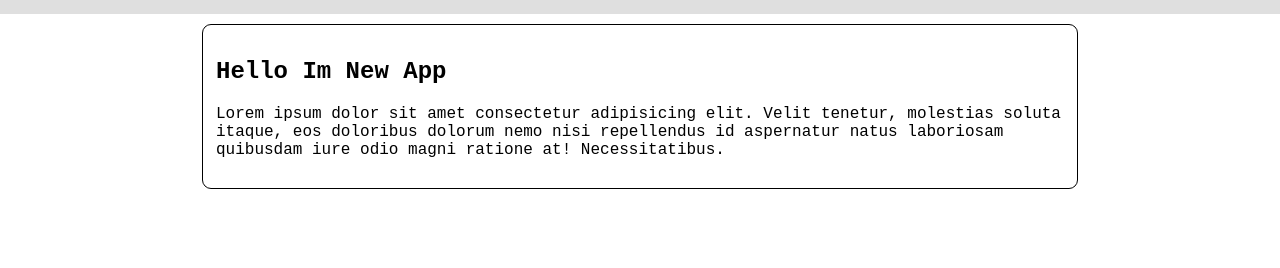
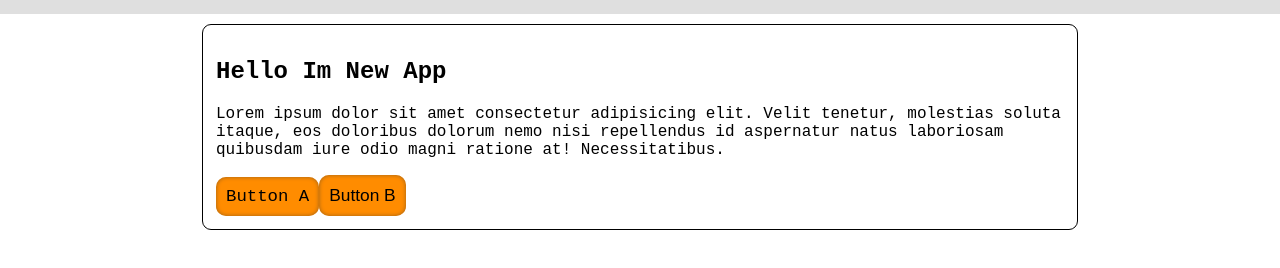
Before and after one commit to nahidhk/icx, a plain HTML site: page index.html in a window 1280 px wide. Shown: the part 46-314 px from the top of the page. Drawn offline with Linux system fonts and the light colour scheme.

Commit message:
new update

```diff
--- a/index.html
+++ b/index.html
@@ -12,7 +12,7 @@
     <section class="main">
         <div class="new">
             <div class="root">
-                <div style="background-color: #fff;color: #000;border: 1px solid #000;border-radius: 9px;margin: 10px;padding: 13px;"><h1>Hello Im New App</h1><p>Lorem ipsum dolor sit amet consectetur adipisicing elit. Velit tenetur, molestias soluta itaque, eos doloribus dolorum nemo nisi repellendus id aspernatur natus laboriosam quibusdam iure odio magni ratione at! Necessitatibus.</p></div>
+                <div style="background-color: #fff;color: #000;border: 1px solid #000;border-radius: 9px;margin: 10px;padding: 13px;"><h1>Hello Im New App</h1><p>Lorem ipsum dolor sit amet consectetur adipisicing elit. Velit tenetur, molestias soluta itaque, eos doloribus dolorum nemo nisi repellendus id aspernatur natus laboriosam quibusdam iure odio magni ratione at! Necessitatibus.</p><a class="btn">Button A</a><button class="btn">Button B</button></div>
             </div>
         </div>
     </section>
--- a/src/old.css
+++ b/src/old.css
@@ -25,3 +25,25 @@ body {
     top: 15px;
     left: 100px;
 }
+.btn{
+    border: none;
+    background-color: #ff8c00;
+    box-shadow: 0 0 4px 0 #9b6018 inset;
+    padding: 10px;
+    font-size: 13pt;
+    border-radius: 10px;
+    -webkit-border-radius: 10px;
+    -moz-border-radius: 10px;
+    -ms-border-radius: 10px;
+    -o-border-radius: 10px;
+    cursor: pointer;
+    text-decoration: none;
+    outline: none;
+    outline-color: none;
+}
+.btn:hover{
+    box-shadow: 0 0 40px 0 #9b6018 inset;
+}
+.btn:active{
+    box-shadow: 0 0 40px 0 #9b6018 ;
+}
```
Also changed, not shown: public/digam/exampule.svg (added), 2 other files.
